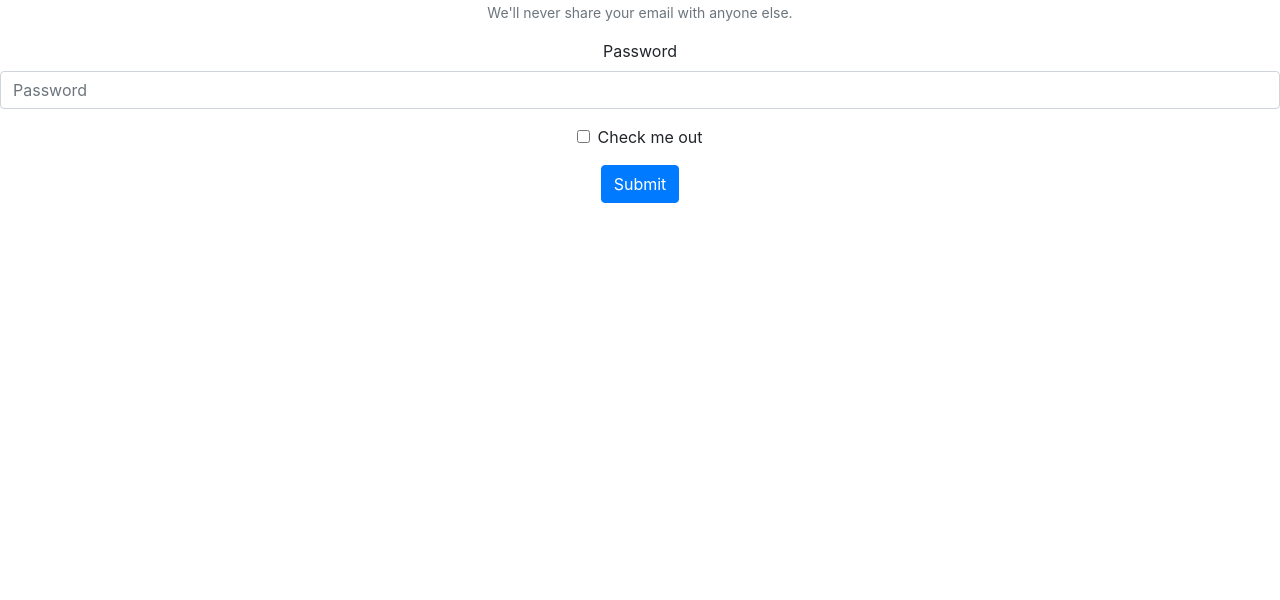
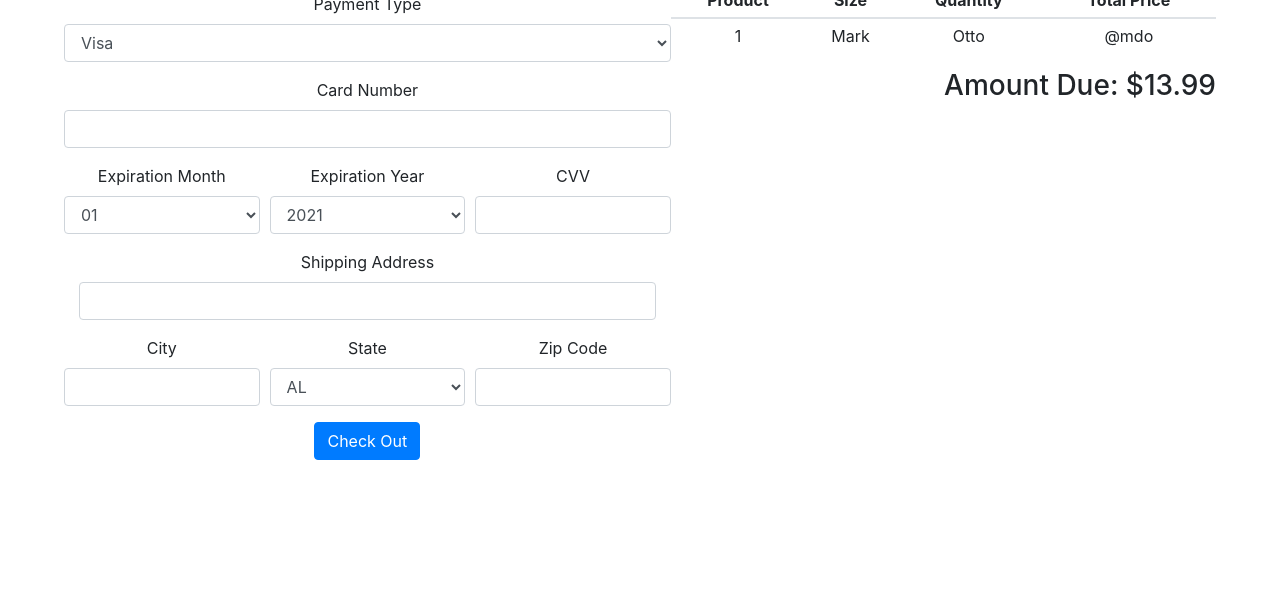
Before and after one commit to nss-evening-cohort-13/PetsAndPajamas, a React app in the folder PetsAndPajamas.ui/: page /checkout in a window 1280 px wide. Shown: the part 200-800 px from the top of the page. Built offline with nearby package versions, Linux system fonts and the light colour scheme.

Commit message:
have page skeleton

```diff
--- /dev/null
+++ b/PetsAndPajamas.ui/src/styles/components/CheckoutPage/index.scss
@@ -0,0 +1,13 @@
+.checkoutPage {
+    display: flex;
+    justify-content: space-around;
+    margin: 5% 5%;
+}
+
+.orderSummary {
+    width: 50%;
+}
+
+.total-line{
+    text-align: right;
+}
--- a/PetsAndPajamas.ui/src/styles/components/index.scss
+++ b/PetsAndPajamas.ui/src/styles/components/index.scss
@@ -1,3 +1,4 @@
 @import './CatPage/';
 @import './pajamaDetail';
 @import './HomePage/';
+@import './CheckoutPage/';
--- a/PetsAndPajamas.ui/src/views/Checkout.js
+++ b/PetsAndPajamas.ui/src/views/Checkout.js
@@ -1,31 +1,165 @@
 import React from 'react';
-import { Form, Button } from 'react-bootstrap';
+import {
+  Form, Button, Col, Table
+} from 'react-bootstrap';
 
 export default class Checkout extends React.Component {
   render() {
     return (
-      <div>
+      <div className="checkoutPage">
+      <div className="checkoutForm">
           <h1>Checkout</h1>
           <Form>
-  <Form.Group controlId="formBasicEmail">
-    <Form.Label>Email address</Form.Label>
-    <Form.Control type="email" placeholder="Enter email" />
-    <Form.Text className="text-muted">
-      We'll never share your email with anyone else.
-    </Form.Text>
+            <Form.Group controlId="PaymentType">
+              <Form.Label>Payment Type</Form.Label>
+              <Form.Control as="select">
+                <option>Visa</option>
+                <option>Mastercard</option>
+                <option>American Express</option>
+                <option>Discover</option>
+              </Form.Control>
             </Form.Group>
-
-  <Form.Group controlId="formBasicPassword">
-    <Form.Label>Password</Form.Label>
-    <Form.Control type="password" placeholder="Password" />
+            <Form.Group controlId="CardNumber">
+              <Form.Label>Card Number</Form.Label>
+              <Form.Control type="number" />
             </Form.Group>
-  <Form.Group controlId="formBasicCheckbox">
-    <Form.Check type="checkbox" label="Check me out" />
+            <Form.Row>
+            <Form.Group as={Col} controlId="ExpMonth">
+              <Form.Label>Expiration Month</Form.Label>
+              <Form.Control as="select">
+                <option>01</option>
+                <option>02</option>
+                <option>03</option>
+                <option>04</option>
+                <option>05</option>
+                <option>06</option>
+                <option>07</option>
+                <option>08</option>
+                <option>09</option>
+                <option>10</option>
+                <option>11</option>
+                <option>12</option>
+              </Form.Control>
             </Form.Group>
+            <Form.Group as={Col} controlId="ExpYear">
+            <Form.Label>Expiration Year</Form.Label>
+              <Form.Control as="select">
+                <option>2021</option>
+                <option>2022</option>
+                <option>2023</option>
+                <option>2024</option>
+                <option>2025</option>
+                <option>2026</option>
+                <option>2027</option>
+                <option>2028</option>
+                <option>2029</option>
+                <option>2030</option>
+              </Form.Control>
+            </Form.Group>
+            <Form.Group as={Col} controlId="CVV">
+              <Form.Label>CVV</Form.Label>
+              <Form.Control type="number" />
+            </Form.Group>
+            </Form.Row>
+            <Form.Group as={Col} controlId="ShippingAddress">
+              <Form.Label>Shipping Address</Form.Label>
+              <Form.Control type="text" />
+            </Form.Group>
+            <Form.Row>
+            <Form.Group as={Col} controlId="City">
+              <Form.Label>City</Form.Label>
+              <Form.Control type="text" />
+            </Form.Group>
+            <Form.Group as={Col} controlId="State">
+            <Form.Label>State</Form.Label>
+              <Form.Control as="select">
+                <option>AL</option>
+                <option>AK</option>
+                <option>AS</option>
+                <option>AZ</option>
+                <option>AR</option>
+                <option>CA</option>
+                <option>CO</option>
+                <option>CT</option>
+                <option>DE</option>
+                <option>DC</option>
+                <option>FL</option>
+                <option>GA</option>
+                <option>HI</option>
+                <option>ID</option>
+                <option>IL</option>
+                <option>IN</option>
+                <option>IA</option>
+                <option>KS</option>
+                <option>KY</option>
+                <option>LA</option>
+                <option>ME</option>
+                <option>MD</option>
+                <option>MA</option>
+                <option>MI</option>
+                <option>MN</option>
+                <option>MS</option>
+                <option>MO</option>
+                <option>MT</option>
+                <option>NE</option>
+                <option>NV</option>
+                <option>NH</option>
+                <option>NJ</option>
+                <option>NM</option>
+                <option>NY</option>
+                <option>NC</option>
+                <option>ND</option>
+                <option>OH</option>
+                <option>OK</option>
+                <option>OR</option>
+                <option>PA</option>
+                <option>PR</option>
+                <option>RI</option>
+                <option>SC</option>
+                <option>SD</option>
+                <option>TN</option>
+                <option>TX</option>
+                <option>UT</option>
+                <option>VT</option>
+                <option>VA</option>
+                <option>WA</option>
+                <option>WV</option>
+                <option>WI</option>
+                <option>WY</option>
+              </Form.Control>
+            </Form.Group>
+            <Form.Group as={Col} controlId="ZipCode">
+              <Form.Label>Zip Code</Form.Label>
+              <Form.Control type="number" />
+            </Form.Group>
+            </Form.Row>
             <Button variant="primary" type="submit">
-    Submit
+              Check Out
             </Button>
           </Form>
+      </div>
+      <div className="orderSummary">
+          <h2>Order Summary</h2>
+          <Table size="sm">
+            <thead>
+              <tr>
+                <th>Product</th>
+                <th>Size</th>
+                <th>Quantity</th>
+                <th>Total Price</th>
+              </tr>
+            </thead>
+            <tbody>
+              <tr>
+                <td>1</td>
+                <td>Mark</td>
+                <td>Otto</td>
+                <td>@mdo</td>
+              </tr>
+            </tbody>
+          </Table>
+          <h3 className="total-line">Amount Due: $13.99</h3>
+        </div>
       </div>
     );
   }
```
Lines whose indentation alone changed are shown as unchanged.
